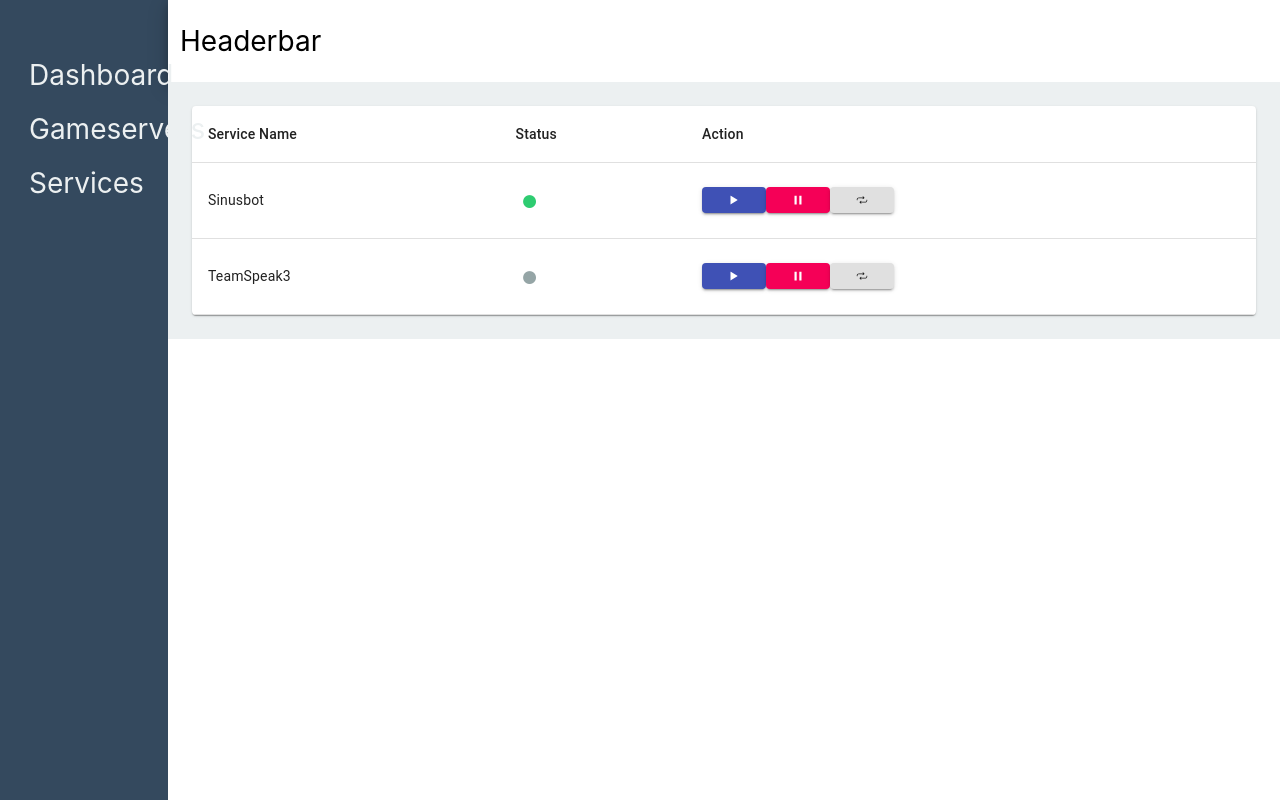
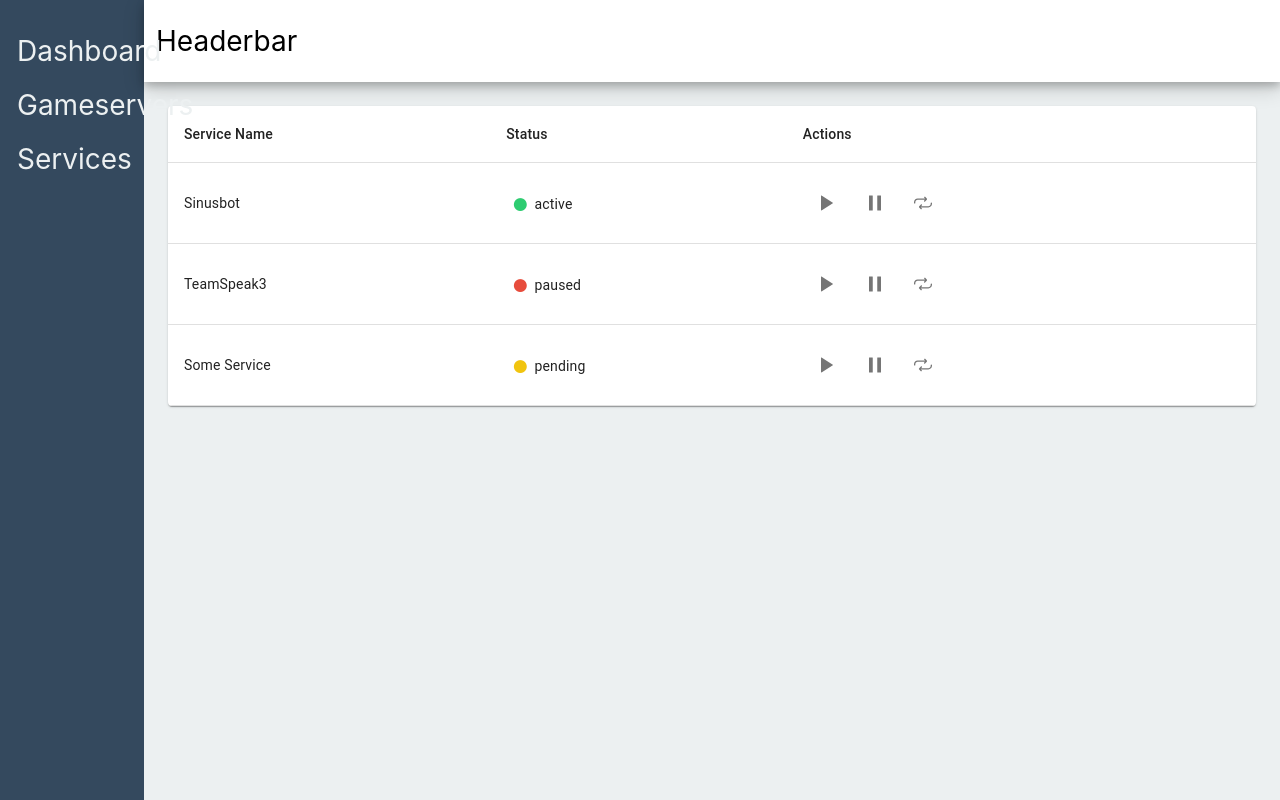
Before and after one commit to fr1edrik/Admin-Dashboard, a React (Create React App) app: page /services in a window 1280 px wide. Built offline with nearby package versions, Linux system fonts and the light colour scheme.

Commit message:
scss refractoring

```diff
--- a/src/components/App/style.scss
+++ b/src/components/App/style.scss
@@ -1,11 +1,16 @@
 @import '../../assets/Styles/styles.scss';
 $building-unit-x16: $building-unit-x6 * 2;
+
+* {
+	box-sizing: border-box;
+}
 
 .App {
 	display: flex;
 	flex-direction: row;
 	box-sizing: border-box;
 
+	background-color: $white;
 	min-height: 100vh;
 	font-size: calc($building-unit + 2vmin);
 }
@@ -26,8 +31,6 @@ $building-unit-x16: $building-unit-x6 * 2;
 	}
 
 	.router-view {
-		background-color: $white;
-
 		padding: $building-unit-x2 $building-unit-x2;
 	}
 }
--- a/src/components/ServicesView/index.tsx
+++ b/src/components/ServicesView/index.tsx
@@ -6,33 +6,33 @@ import {
 	IoIosPause as Pause,
 	IoIosRepeat as Repeat,
 } from 'react-icons/io';
-import Button from 'common/components/Button';
+import IconButton from '@material-ui/core/IconButton';
 import './style.scss';
 
 function StartHandleComp() {
 	return (
 		<div>
-			<Button color='primary'>
+			<IconButton>
 				<Play />
-			</Button>
-			<Button color='secondary'>
+			</IconButton>
+			<IconButton>
 				<Pause />
-			</Button>
-			<Button color='default'>
+			</IconButton>
+			<IconButton>
 				<Repeat />
-			</Button>
+			</IconButton>
 		</div>
 	);
 }
 
 function Status(status: string) {
-	return <div className={status}></div>;
+	return <div className={status}>{status}</div>;
 }
 
 export default class ServicesView extends Component {
 	render(): any {
 		const tableObject: ITableItem = {
-			titles: ['Service Name', 'Status', 'Action'],
+			titles: ['Service Name', 'Status', 'Actions'],
 			data: [
 				{
 					serviceName: 'Sinusbot',
@@ -44,6 +44,11 @@ export default class ServicesView extends Component {
 					status: Status('paused'),
 					action: StartHandleComp(),
 				},
+				{
+					serviceName: 'Some Service',
+					status: Status('pending'),
+					action: StartHandleComp(),
+				},
 			],
 		};
 		return <Table items={tableObject} />;
--- a/src/components/ServicesView/style.scss
+++ b/src/components/ServicesView/style.scss
@@ -15,5 +15,10 @@
 
 .paused::before {
 	@include led;
-	color: $grey;
+	color: $red;
 }
+
+.pending::before {
+	@include led;
+	color: $yellow;
+}
--- a/src/components/Sidebar/index.tsx
+++ b/src/components/Sidebar/index.tsx
@@ -5,7 +5,7 @@ import './style.scss';
 export default class Sidebar extends Component {
 	render(): any {
 		return (
-			<div className='sidebar'>
+			<div className='inner-sidebar'>
 				<ul>
 					<li>
 						<Link to='/dashboard'>Dashboard</Link>
--- a/src/components/Sidebar/style.scss
+++ b/src/components/Sidebar/style.scss
@@ -1,7 +1,8 @@
 @import '../../assets/Styles/styles.scss';
 
-.sidebar {
+.inner-sidebar {
 	background-color: $black;
+	height: 100%;
 	padding: $building-unit-x2 $building-unit;
 }
 ul {
```
